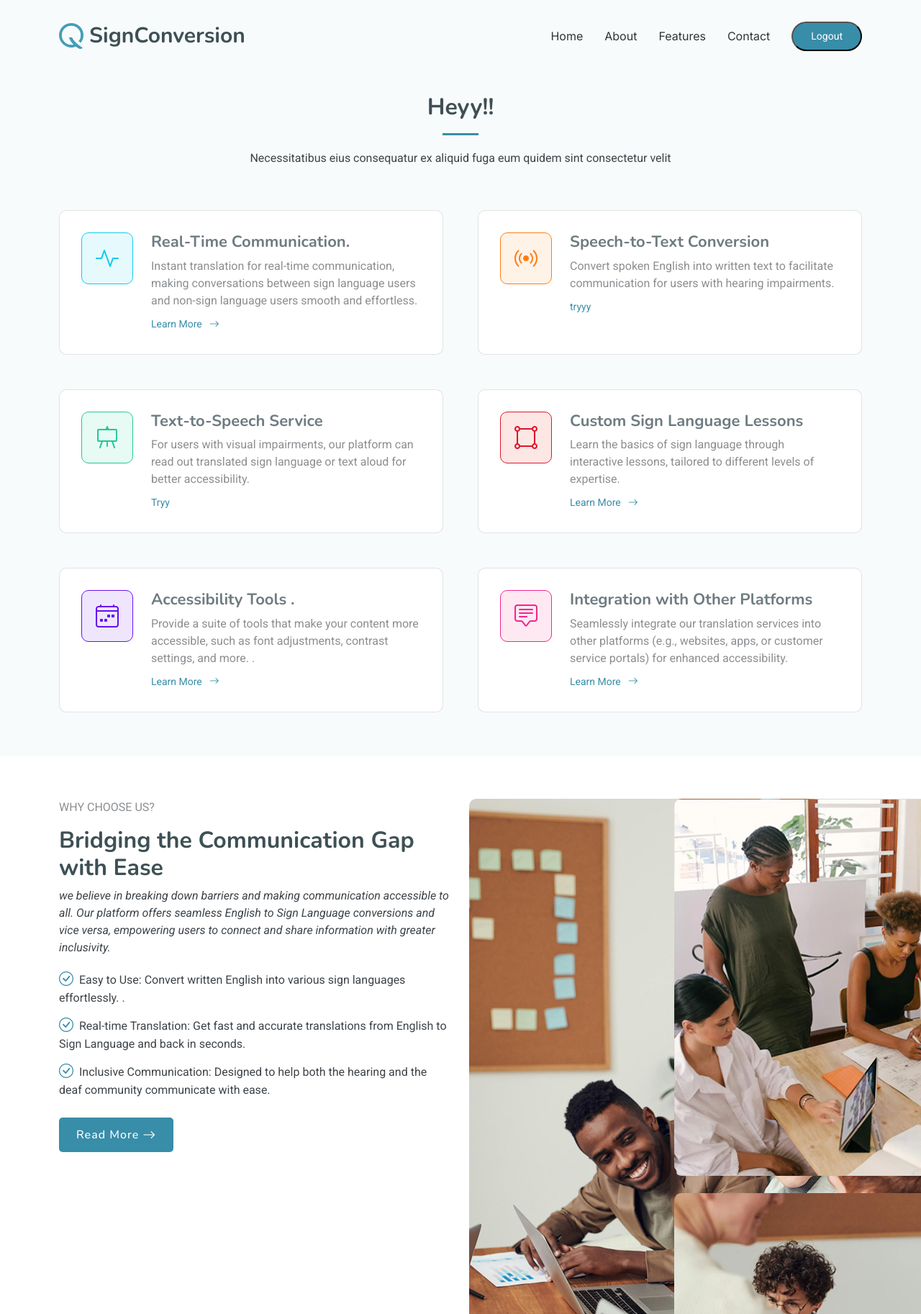
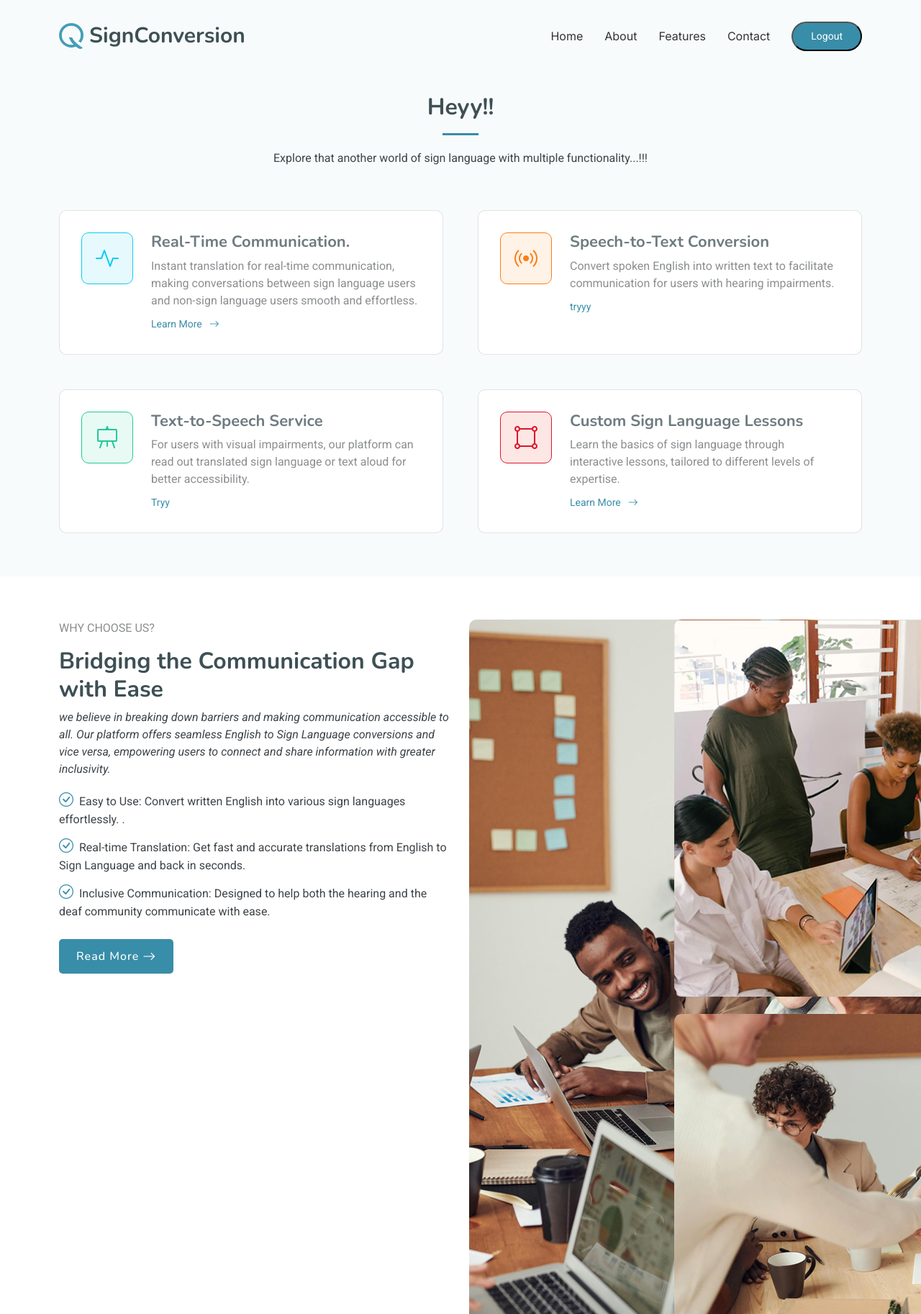
Before and after one commit to Ajaymalviy/sign_learning_college, a Django app: page / in a window 1280 px wide. Shown: the top 1826 px of the page at 72% size. Run offline with Django 5.2, Linux system fonts and the light colour scheme; the visitor is signed in with stand-in values (Sample User, id 1); some libraries are stand-ins or nearby versions.

Commit message:
added new changes into index file of rearranging to the block of features

```diff
--- a/myproject/myapp/templates/index.html
+++ b/myproject/myapp/templates/index.html
@@ -91,7 +91,7 @@
       <!-- Section Title -->
       <div class="container section-title" data-aos="fade-up">
         <h2 style="margin-top: 70px;">Heyy!!</h2>
-        <p>Necessitatibus eius consequatur ex aliquid fuga eum quidem sint consectetur velit</p>
+        <p>Explore that another world of sign language with multiple functionality...!!!</p>
       </div><!-- End Section Title -->
 
       <div class="container">
@@ -143,32 +143,6 @@
 
                 </h3>
                 <p>Learn the basics of sign language through interactive lessons, tailored to different levels of expertise.
-                </p>
-                <a href="#" class="read-more stretched-link">Learn More <i class="bi bi-arrow-right"></i></a>
-              </div>
-            </div>
-          </div><!-- End Service Item -->
-
-          <div class="col-lg-6" data-aos="fade-up" data-aos-delay="500">
-            <div class="service-item item-indigo position-relative">
-              <i class="bi bi-calendar4-week icon"></i>
-              <div>
-                <h3>Accessibility Tools
-
-                  .</h3>
-                <p>Provide a suite of tools that make your content more accessible, such as font adjustments, contrast settings, and more.
-                  .</p>
-                <a href="#" class="read-more stretched-link">Learn More <i class="bi bi-arrow-right"></i></a>
-              </div>
-            </div>
-          </div><!-- End Service Item -->
-
-          <div class="col-lg-6" data-aos="fade-up" data-aos-delay="600">
-            <div class="service-item item-pink position-relative">
-              <i class="bi bi-chat-square-text icon"></i>
-              <div>
-                <h3>Integration with Other Platforms</h3>
-                <p>Seamlessly integrate our translation services into other platforms (e.g., websites, apps, or customer service portals) for enhanced accessibility.
                 </p>
                 <a href="#" class="read-more stretched-link">Learn More <i class="bi bi-arrow-right"></i></a>
               </div>
```
